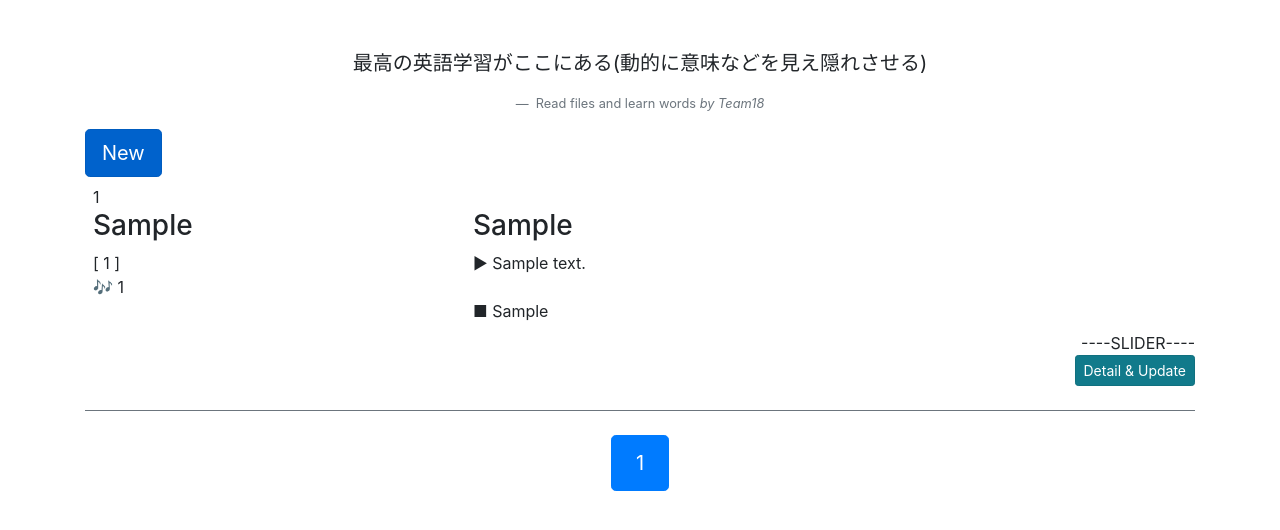
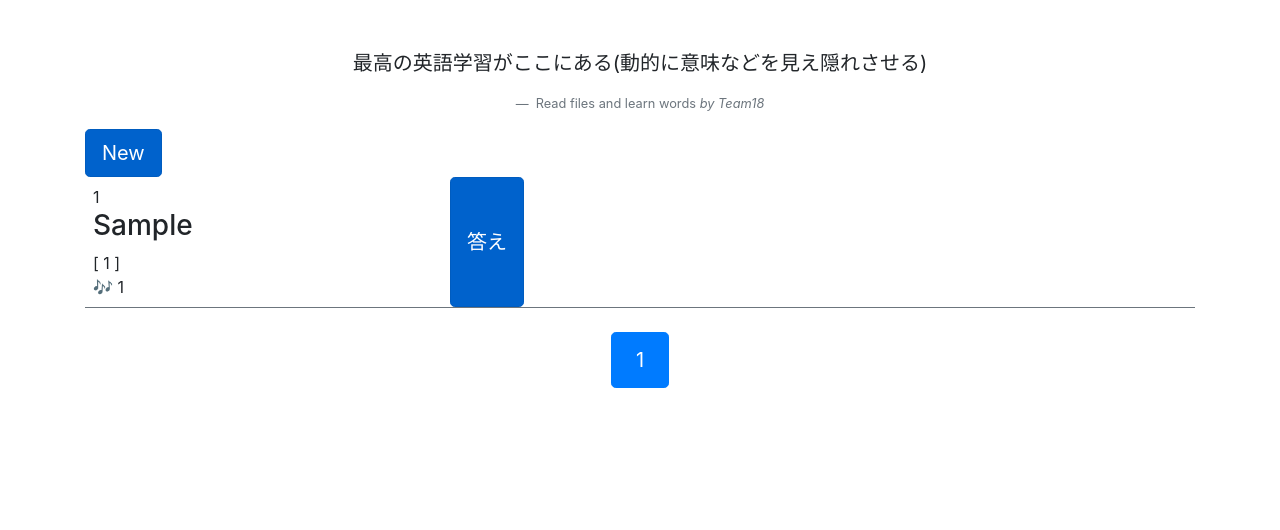
Before and after one commit to YHU-team18/Read-files-and-learn-words, a Django app: page /quiz/ in a window 1280 px wide. Shown: the part 56-586 px from the top of the page. Run offline with Django 4.2, Linux system fonts and the light colour scheme; tables that the repository leaves empty hold one stand-in row (values such as "Sample post"); some libraries are stand-ins or nearby versions.

Commit message:
New:Quizで意味が隠れるように変更
ボタンを押すまで意味が隠れた状態になるように変更

```diff
--- a/src/templates/quiz.html
+++ b/src/templates/quiz.html
@@ -29,7 +29,8 @@ Quiz(RFLW)
                 🎶 {{i.pronounce_id}}
             </div>
         </div>
-        <div class="col-8">
+        <input type="button" id="ans_button" class="btn btn-primary btn-lg active" value="答え" onclick="document.getElementById('ans_button').style.display = 'none'; document.getElementById('ans').style.display = 'block';" />
+        <div class="col-8" id="ans" style="display: none">
             <div class="d-inline-block p-2 text-bg-dark">
                 <br>
                 <h3>{{ i.meaning}}</h3>
```
